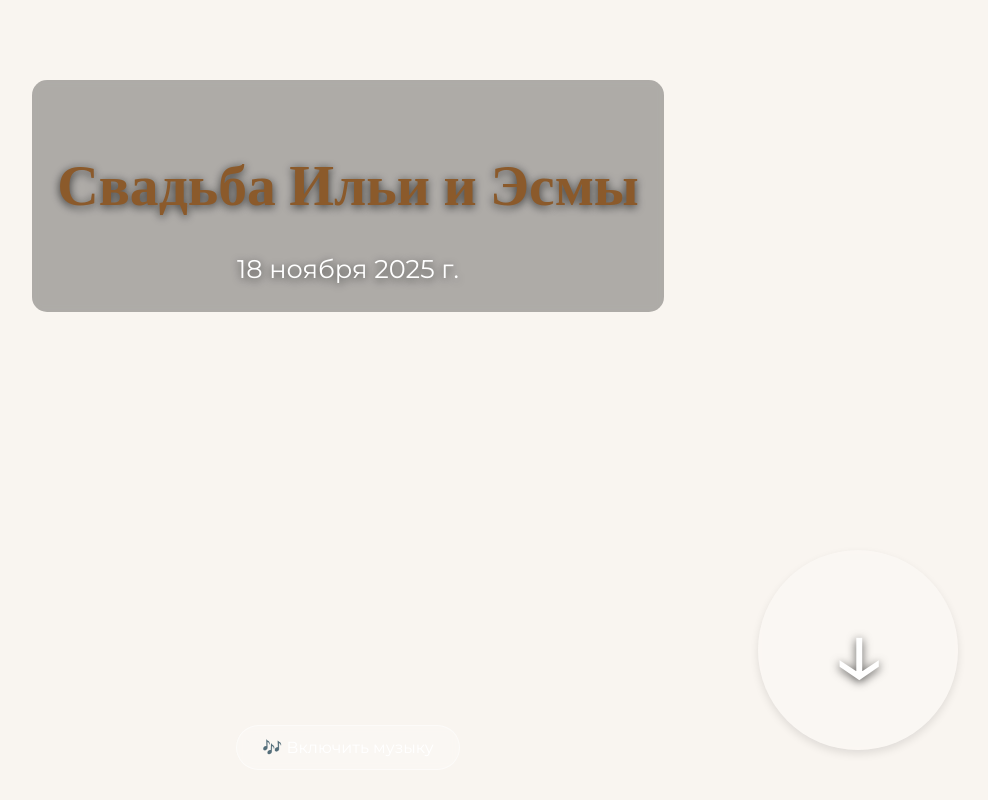
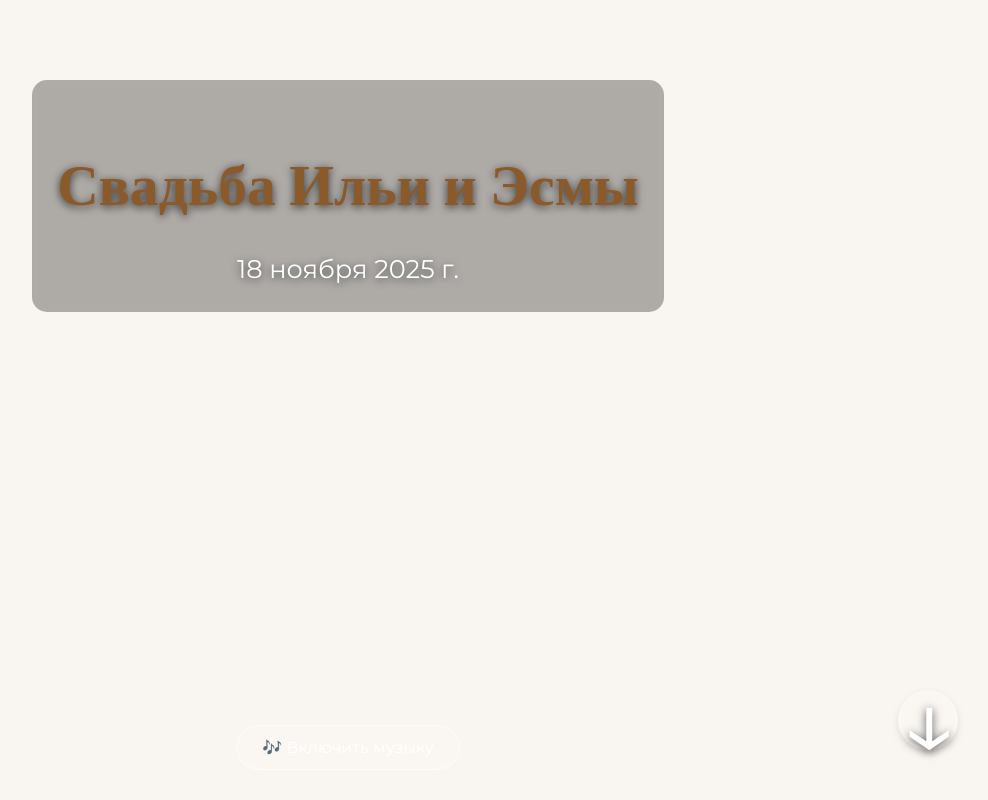
Before and after one commit to esma556678-crypto/wedding11, a plain HTML site: page index.html in a window 1280 px wide. Shown: the top 800 px of the page, without its empty margins (292-1280 px from the left). Drawn offline with nearby package versions, Linux system fonts and the light colour scheme; a web font is replaced by a local one.

Commit message:
Update index.html

```diff
--- a/index.html
+++ b/index.html
@@ -110,8 +110,8 @@
   position: absolute;
   bottom: 50px;
   right: 30px;
-  width: 200px;
-  height:200px;
+  width: 60px;
+  height:60px;
   background: rgba(255, 255, 255, 0.2);
   border-radius: 50%;
   display: flex;
@@ -122,6 +122,7 @@
   animation: bounce 2s infinite;
   backdrop-filter: blur(2px);
   box-shadow: 0 4px 8px rgba(0,0,0,0.1);
+  z-index: 10;
 }
 
 @keyframes bounce {
```
